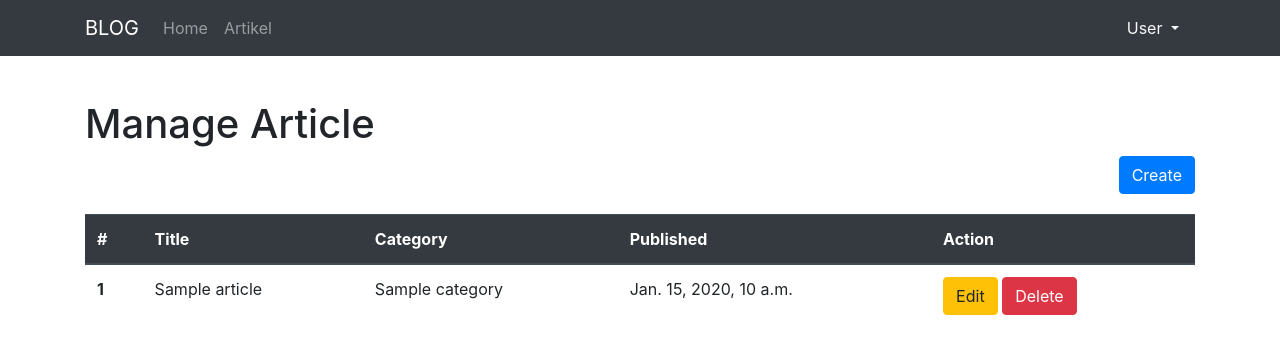
After one commit to cemangka/Django-blog_apps, a Django app: page /article/manage/ in a window 1280 px wide. The commit adds this page. Shown: the top 354 px of the page. Run offline with Django 3.2, Linux system fonts and the light colour scheme; tables that the repository leaves empty hold one stand-in row (values such as "Sample post"); some libraries are stand-ins or nearby versions.

Commit message:
[adding manage and delete article]

```diff
--- /dev/null
+++ b/article/templates/article/article_manage.html
@@ -0,0 +1,40 @@
+{% extends 'base.html' %}
+
+
+{% block page_title %}
+    Manage Article
+{% endblock page_title %}
+
+
+{% block contents %}
+    <h1>Manage Article</h1>
+    <div  style="float : right; padding-bottom : 20px;" >
+          <a class="btn btn-primary" href="{%url 'article:create' %}">Create</a>
+    </div>
+    <table class="table">
+        <thead class="thead-dark">
+          <tr>
+            <th scope="col">#</th>
+            <th scope="col">Title</th>
+            <th scope="col">Category</th>
+            <th scope="col">Published</th>
+            <th scope="col">Action</th>
+          </tr>
+        </thead>
+        <tbody>
+
+            {% for article in articles  %}
+            <tr>
+                <th scope="row">{{forloop.counter}}</th>
+                <td>{{article.title}}</td>
+                <td>{{article.category.name}}</td>
+                <td>{{article.published}}</td>
+                <td>
+                    <a class="btn btn-warning" href="{%url 'article:update' article.id%}">Edit</a>
+                    <a  class="btn btn-danger" href="{%url 'article:delete' article.id%}">Delete</a>
+                </td>
+              </tr>
+            {% endfor %}
+        </tbody>
+      </table>
+{% endblock contents %}
--- a/article/urls.py
+++ b/article/urls.py
@@ -4,10 +4,16 @@ from .views import (
     ArticleListView,
     ArticleDetailView,
     ArticleListCategoryView,
-    CreateArticleView
+    CreateArticleView,
+    ManageArticle,
+    DeleteArticle,
+    UpdateArticle
 )
 
 urlpatterns = [
+        url(r'^manage/update/(?P<pk>\d+)$', UpdateArticle.as_view(), name = 'update'),
+        url(r'^manage/delete/(?P<pk>\d+)$', DeleteArticle.as_view(), name = 'delete'),
+        url('^manage/$',ManageArticle.as_view(), name='manage'),
         url(r'^create/$',CreateArticleView.as_view(), name = 'create'),
         url(r'^category/(?P<category>[\w]+)/(?P<page>\d+)$',ArticleListCategoryView.as_view(), name = 'category'),
         url(r'^(?P<page>\d+)$',ArticleListView.as_view(), name = 'list'),
--- a/article/views.py
+++ b/article/views.py
@@ -15,6 +15,21 @@ from django.urls import reverse_lazy
 from .models import Article, Category
 
 from .forms import ArticleForm
+
+class UpdateArticle(UpdateView):
+    form_class = ArticleForm
+    model = Article
+    template_name = 'article/article_update.html'
+
+class DeleteArticle(DeleteView):
+    model = Article
+    template_name = 'article/article_delete_confirmation.html'
+    success_url = reverse_lazy('article:manage')
+
+class ManageArticle(ListView):
+    model = Article
+    template_name = 'article/article_manage.html'
+    context_object_name = 'articles'
 
 class CreateArticleView(CreateView):
     form_class = ArticleForm
--- a/templates/snippets/navbar.html
+++ b/templates/snippets/navbar.html
@@ -1,6 +1,6 @@
 <nav class="navbar fixed-top navbar-expand-lg navbar-dark bg-dark">
   <div class="container">
-	  <a class="navbar-brand" href="#">BLOG</a>
+	  <a class="navbar-brand" href="{% url 'home' %}">BLOG</a>
 	  <button class="navbar-toggler" type="button" data-toggle="collapse" data-target="#navbarNavDropdown" aria-controls="navbarNavDropdown" aria-expanded="false" aria-label="Toggle navigation">
 	    <span class="navbar-toggler-icon"></span>
 	  </button>
@@ -18,8 +18,8 @@
 	          User
 	        </a>
 	        <div class="dropdown-menu" aria-labelledby="navbarDropdownMenuLink">
-	          <a class="dropdown-item" href="{%url 'article:create' %}">Add Articl</a>
-	          <a class="dropdown-item" href="#">Manage artikel</a>
+	          <a class="dropdown-item" href="{%url 'article:create' %}">Add Article</a>
+	          <a class="dropdown-item" href="{%url 'article:manage' %}">Manage Article</a>
 
 	        </div>
 	    </div>
```
Also changed, not shown: article/templates/article/article_delete_confirmation.html (added, +17 -0 lines), article/templates/article/article_update.html (added, +38 -0 lines).
